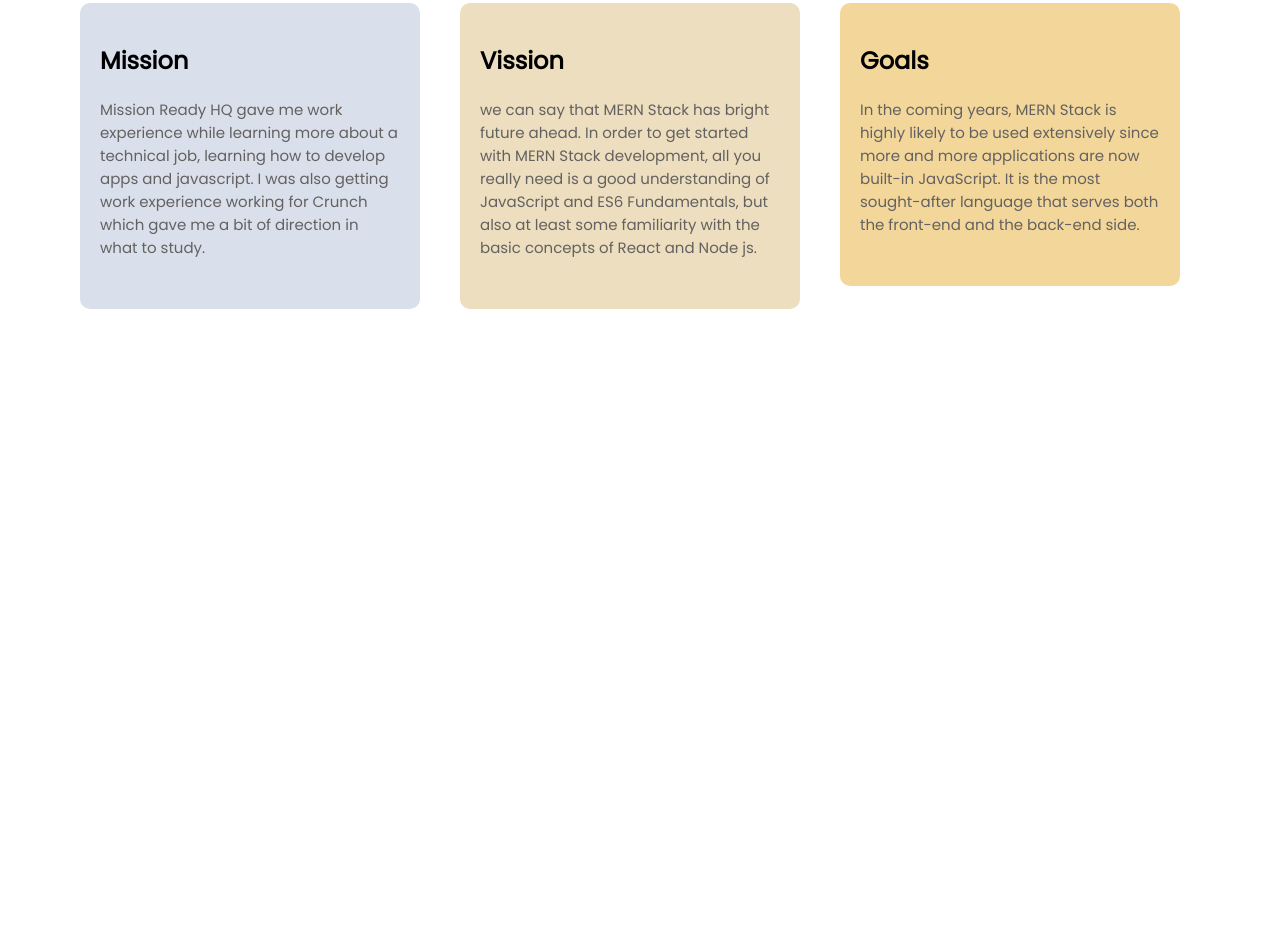
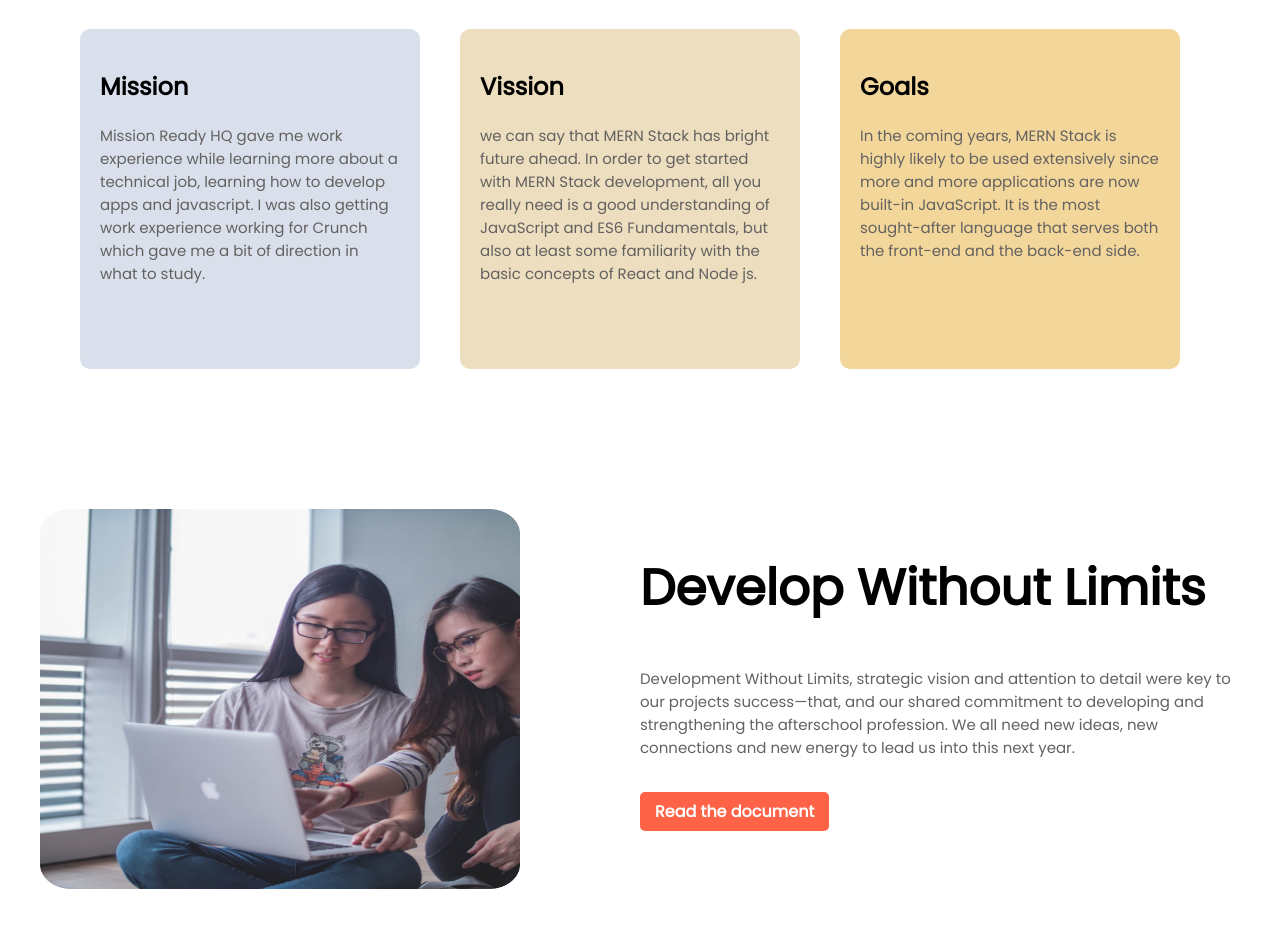
Before and after one commit to Ahsan75412/programming-hero-Assignment-01-Mission-2022-portfolio-web, a plain HTML site: page index.html in a window 1280 px wide. Shown: the part 679-1606 px from the top of the page. Before the commit the page ends 1108 px from the top, so only its background shows below. Drawn offline with Linux system fonts and the light colour scheme; a web font is replaced by a local one.

Commit message:
Develop Limits section working ends here

```diff
--- a/Style CSS/style.css
+++ b/Style CSS/style.css
@@ -16,7 +16,7 @@ h1{
  p{
     font-size: 15px;
     color: rgb(100, 97, 97);
-    margin-bottom: 30px;
+    margin-bottom: 40px;
 }
 
 span{
@@ -75,6 +75,7 @@ span{
 }
 .column{
     float: left;
+    height: 300px;
     width: 25%;
     padding: 20px;
     text-align: start;
@@ -97,3 +98,21 @@ span{
 
 
 /*............................ My mission section ends here .........................*/
+
+
+/*............................ develop Limits style start here .........................*/
+
+.round{
+    border-radius: 20px;
+    height: 380px;
+
+}
+
+.side-round{
+    background-image: url(./image);
+    background-repeat: no-repeat;
+    background-position: left;
+
+}
+
+/*............................ develop Limits style ends here .........................*/
--- a/index.html
+++ b/index.html
@@ -40,7 +40,7 @@
     <!--------------------------- header section ends here----------------------------- -->
 
     <!--------------------------- Mission in 22 start here----------------------------- -->
-    <div class="container ">
+    <section class="container height">
         <div class="row">
             <h1>My Mission in <span>2022</span> </h1>
             <div class="column col_dis">
@@ -60,12 +60,38 @@
 
 
         </div>
-    </div>
+    </section>
 
 
     <!--------------------------- Mission in 22 ends here----------------------------- -->
 
 
+      <!--------------------------- Develop Limit section start here----------------------------- -->
+
+        <section class="container side-round">
+            <div class="sub-container">
+                <img class="round" src="./image/coding.png" alt="Girls coding">
+            </div>
+
+            <div class="sub-container">
+                <h1>Develop Without Limits</h1>
+                <p>Development Without Limits, strategic vision and attention to detail were key to our projects success—that, and our shared commitment to developing and strengthening the afterschool profession. We all need new ideas, new connections and new energy to lead us into this next year.</p>
+
+                <a class="btn" href="#">Read the document</a>
+            </div>
+        </section>
+
+
+
+
+      <!--------------------------- Develop Limit section ends here----------------------------- -->
+
+
+      <section>
+
+      </section>
+
+
 </body>
 
 </html>
```
Also changed, not shown: image/shape-5.png (deleted), image/side-round.png (renamed from image/dream-bg.png), 2 other files.
